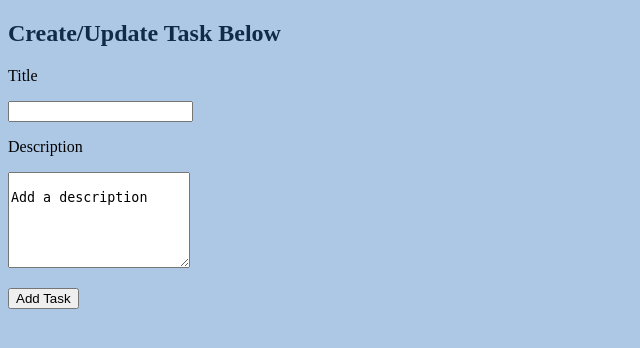
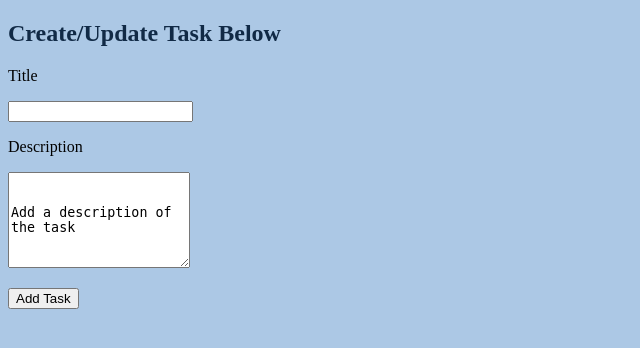
Before and after one commit to michaelslusser/ITIS3155ProjectTracker, a Flask app: page /view_project/1/new_task in a window 1280 px wide. Shown: the part 26-374 px from the top of the page, without its empty margins (0-640 px from the left). Run offline with Flask 3, Linux system fonts and the light colour scheme.

Commit message:
Updated files to implement editing tasks

```diff
--- a/app.py
+++ b/app.py
@@ -85,5 +85,20 @@ def new_task(project_id):
         a_user = db.session.query(User).filter_by(email='ajoshy@uncc.edu').one()
         return render_template('new_task.html', user=a_user, project=my_project)
 
+@app.route('/view_project/<project_id>/edit/<t_id>', methods=['GET','POST'])
+def edit_task(project_id, t_id):
+    if request.method == 'POST':
+        my_project = find_project_by_id(project_id)
+        my_task = find_task_by_id(project_id, t_id)
+        title = request.form['title']
+        text = request.form['description']
+        update_task(my_task.id, my_task.project_id, title, text)
+        return redirect(url_for('get_project', project_id=my_project.id))
+    else:
+        my_project = find_project_by_id(project_id)
+        my_task = find_task_by_id(project_id, t_id)
+        a_user = db.session.query(User).filter_by(email='ajoshy@uncc.edu').one()
+        return render_template('new_task.html', user=a_user, project=my_project, task=my_task)
+
 # start server at http://127.0.0.1:5000
 app.run(host=os.getenv('IP', '127.0.0.1'),port=int(os.getenv('PORT', 5000)),debug=True)
--- a/models.py
+++ b/models.py
@@ -111,7 +111,7 @@ def update_project(p_id, title, detail, company):
 
 def update_task(t_id, project_id, title, description):
     # get task from db and update values
-    task = find_task_by_id(t_id)
+    task = find_task_by_id(project_id, t_id)
     task.project_id = project_id
     task.title = title
     task.description = description
--- a/templates/new_task.html
+++ b/templates/new_task.html
@@ -17,17 +17,29 @@
         <a href="{{ url_for('new_project') }}">Create Project</a>
     </nav>
     <h2>Create/Update Task Below</h2>
-        <form action="{{url_for('new_task', project_id=project.id)}}" method="POST">
+        {% if task %}
+            <form action="{{url_for('edit_task',project_id=project.id, t_id=task.id)}}" method="POST">
+        {% else %}
+            <form action="{{url_for('new_task', project_id=project.id)}}" method="POST">
+        {% endif %}
         <p><label>Title </label></p>
-        <p><input type="text" name="title" value="" /></p>
+        <p><input type="text" name="title" value="{% if task %} {{task.title}} {% endif %}" /></p>
         <p><label>Description</label></p>
             <p>
                 <textarea name="description" rows="6" cols="0">
-                        Add a description
+                    {% if task %}
+                        {{task.description}}
+                    {% else %}
+                        Add a description of the task
+                    {% endif %}
                 </textarea>
             </p>
             <p>
-                <input type="submit" value="Add Task" />
+                {% if task %}
+                    <input type="submit" value="Update Task" />
+                {% else %}
+                    <input type="submit" value="Add Task" />
+                {% endif %}
             </p>
         </form>
 </body>
--- a/templates/view_project.html
+++ b/templates/view_project.html
@@ -27,6 +27,12 @@
                 <!--Add start of for loop here-->
                 <tr>
                     <td>{{task.title}}</td>
+                    <td>{{task.description}}</td>
+                    <td>
+                        <form action="{{url_for('edit_task',project_id=project.id,t_id=task.id)}}" method = "get">
+                            <input type="submit" value="Edit">
+                        </form>
+                    </td>
                 </tr>
                 <!--Add end of for loop here-->
                 {% endfor %}
```
Also changed, not shown: instance/project_app.db.
